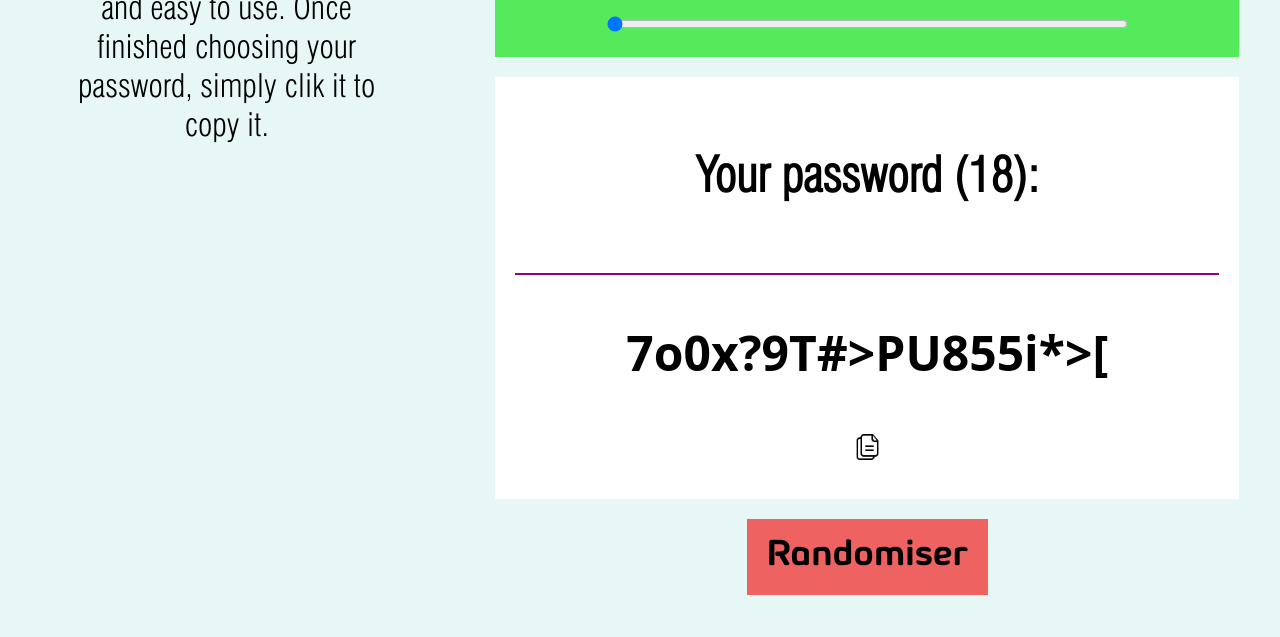
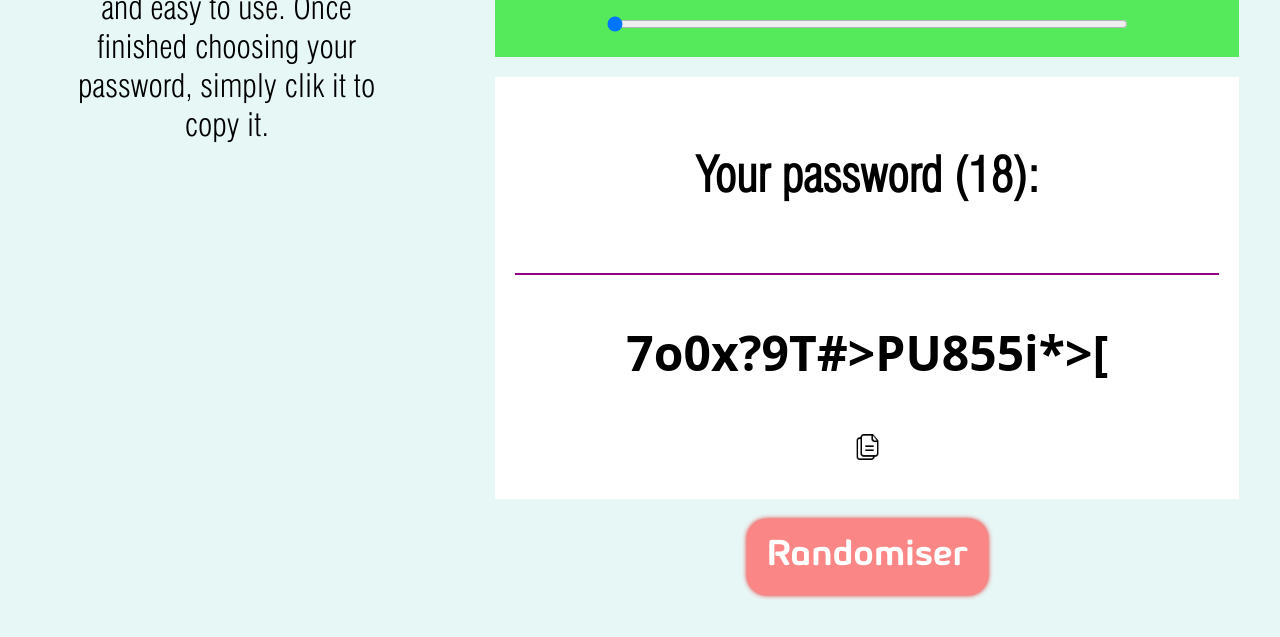
Before and after one commit to Lucy-de-Rojas/password-generator, a plain HTML site: page index.html in a window 1280 px wide. Shown: the part 773-1410 px from the top of the page. Drawn offline with Linux system fonts and the light colour scheme.

Commit message:
styled rnadomiser button

```diff
--- a/styles.css
+++ b/styles.css
@@ -171,10 +171,15 @@ img {
 }
 
 #randomiser {
-        background-color: rgb(238, 98, 98);
+        background-color: rgb(250, 134, 134);
+        color: white;
         font-size: 150%;
         border: 0;
         padding: 20px;
+        border-radius: 20px;
+        cursor: pointer;
+        box-shadow: inset 0 0 5px rgb(243, 8, 8);
+        box-shadow: 0 0 5px rgb(243, 8, 8);
 }
 
 
```
